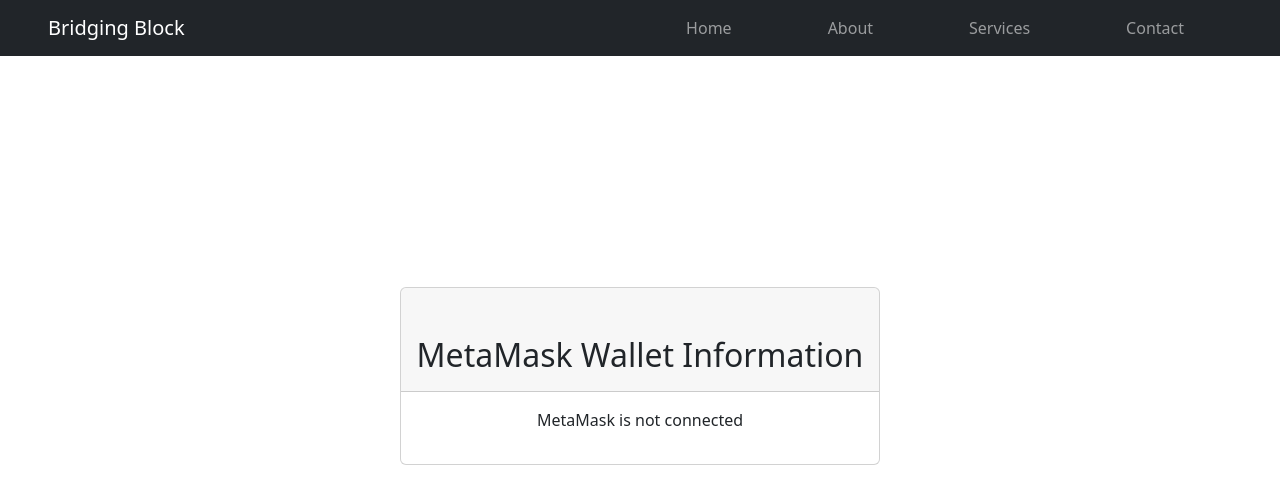
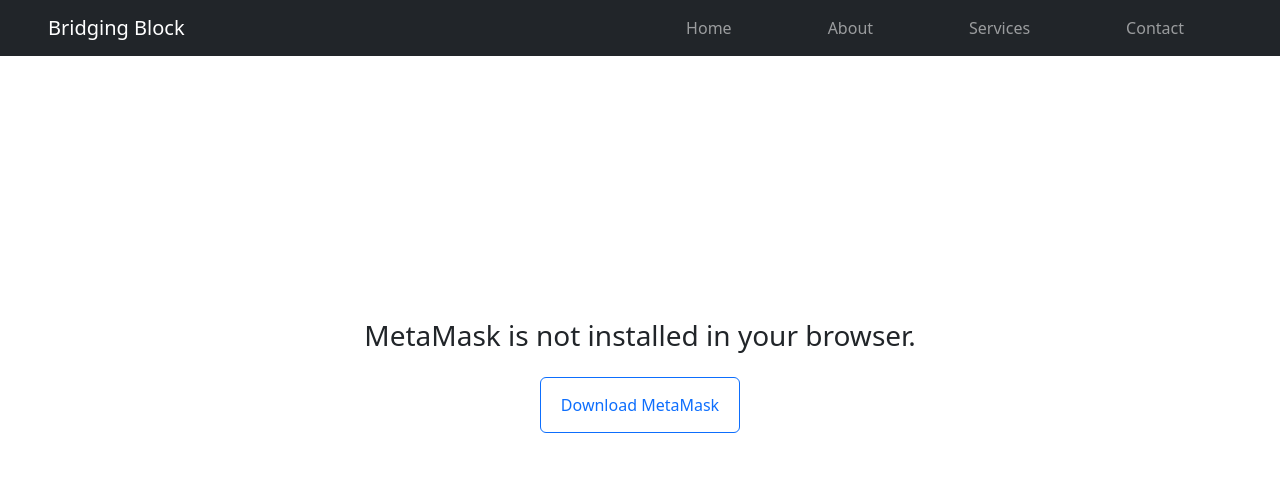
Before and after one commit to Kobani-FM/bridging-block, a React (Create React App) app in the folder src/frontend/: page /ins-meta-wallet in a window 1280 px wide. Shown: the top 504 px of the page. Built offline with nearby package versions, Linux system fonts and the light colour scheme.

Commit message:
updated to download MM if not

```diff
--- a/src/frontend/src/App.js
+++ b/src/frontend/src/App.js
@@ -1,16 +1,10 @@
 import './App.css';
 import MetaMaskDetectorStudent from "./components/graduate/MetaMaskDetectorStudent";
-import MetaMaskConnectInstitution from "./components/instituation/MetaMaskConnectInstituation";
 import Navigation from "./components/navbar/Navbar";
-import NavigationGraduate from "./components/navbar/NavbarGraduate";
-import NavigationInstitution from "./components/navbar/NavbarInstitution";
 import Home from "./components/Home";
-import { BrowserRouter  } from 'react-router-dom';
-// import { Switch } from 'react-switch'
 import About from "./components/About";
 import Services from "./components/Services";
 import Contact from "./components/Contact";
-
 import { Route, Switch, withRouter } from "react-router-dom";
 import React from "react";
 import Graduate from "./components/graduate/Graduate";
@@ -21,7 +15,7 @@
 import InstitutionViewRequest from "./components/instituation/InstitutionViewRequest";
 import InstitutionAddCredential from "./components/instituation/InstitutionAddCredential";
 import CredentialWallet from "./components/graduate/CredentialWallet";
-import MetaMaskDetectorInstituation from "./components/instituation/MetaMaskDetectorInstituation";
+import MetaMaskDetectorInstitution from "./components/instituation/MetaMaskDetectorInstitution";
 
  const App = () =>
      (
@@ -42,7 +36,7 @@
                  <Route exact path="/institution/add-credential" component={withRouter(InstitutionAddCredential)} />
                  {/*<Route exact path="/requester" component={Requester} />*/}
                  <Route exact path="/grad-meta-wallet" component={MetaMaskDetectorStudent} />
-                 <Route exact path="/ins-meta-wallet" component={MetaMaskConnectInstitution} />
+                 <Route exact path="/ins-meta-wallet" component={MetaMaskDetectorInstitution} />
                  <Route exact path="/access/credential-wallet" component={CredentialWallet} />
                  {/*<Route exact path="/ins-meta-wallet/ins-register" component={}/>*/}
                  <Route exact path="/ins-meta-wallet/ins-profile" component={Institution}/>
--- a/src/frontend/src/components/instituation/MetaMaskConnectInstituation.js
+++ b/src/frontend/src/components/instituation/MetaMaskConnectInstitution.js
@@ -2,7 +2,7 @@
 import Web3 from 'web3';
 import { Card, NavLink} from "react-bootstrap";
 
-function MetaMaskConnectStudent() {
+function MetaMaskConnectInstitution() {
     const [account, setAccount] = useState('');
     const [balance, setBalance] = useState('');
     const [isConnected, setIsConnected] = useState(false);
@@ -66,4 +66,4 @@
     );
 }
 
-export default MetaMaskConnectStudent;
+export default MetaMaskConnectInstitution;
--- a/src/frontend/src/components/instituation/MetaMaskDetectorInstituation.js
+++ b/src/frontend/src/components/instituation/MetaMaskDetectorInstitution.js
@@ -1,5 +1,5 @@
 import React, { useState, useEffect } from 'react';
-import MetaMaskConnectInstituation from "./MetaMaskConnectInstituation";
+import MetaMaskConnectInstituation from "./MetaMaskConnectInstitution";
 
 function MetaMaskCheck() {
     const [isSupportedBrowser, setIsSupportedBrowser] = useState(false);
```
